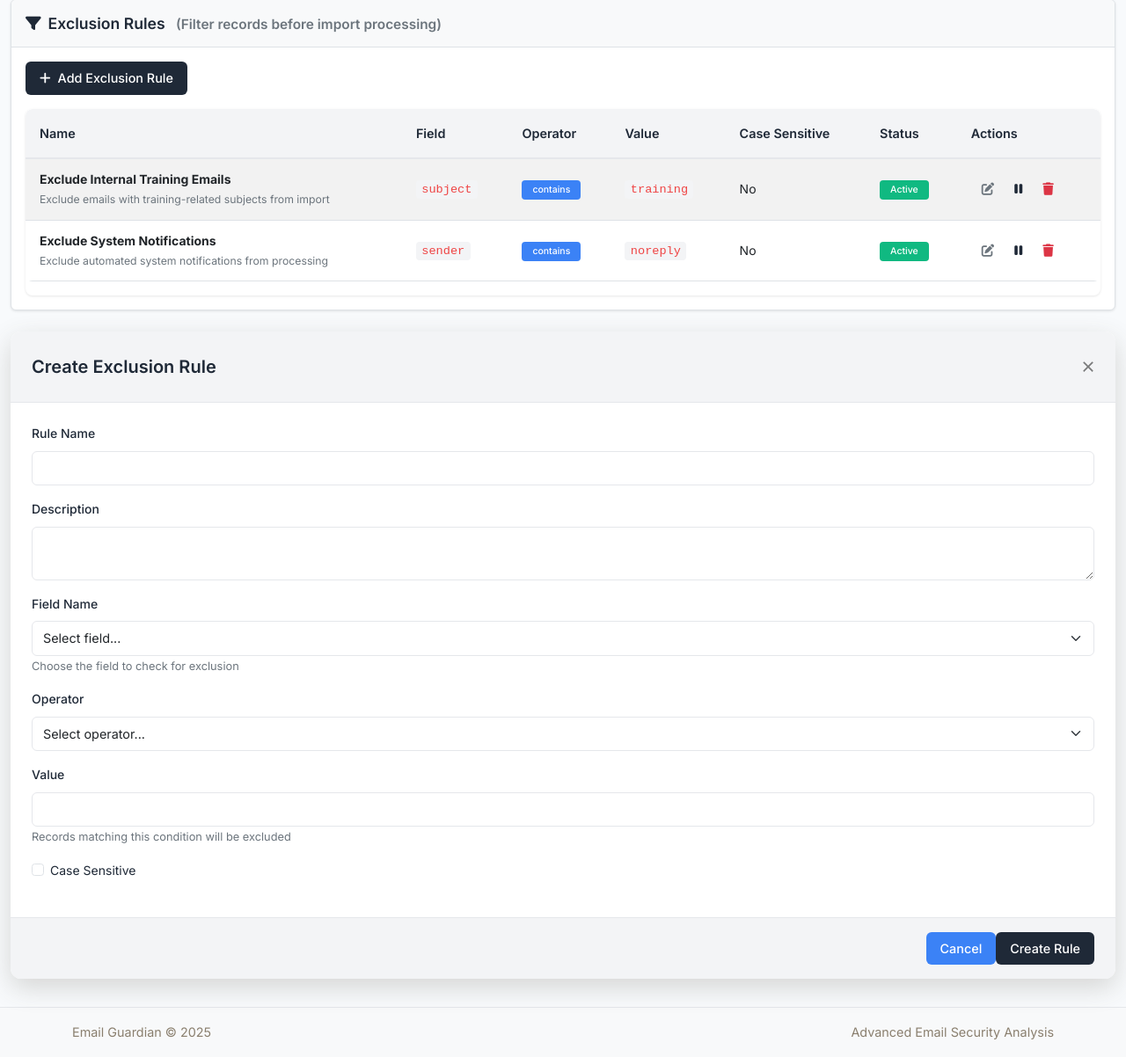
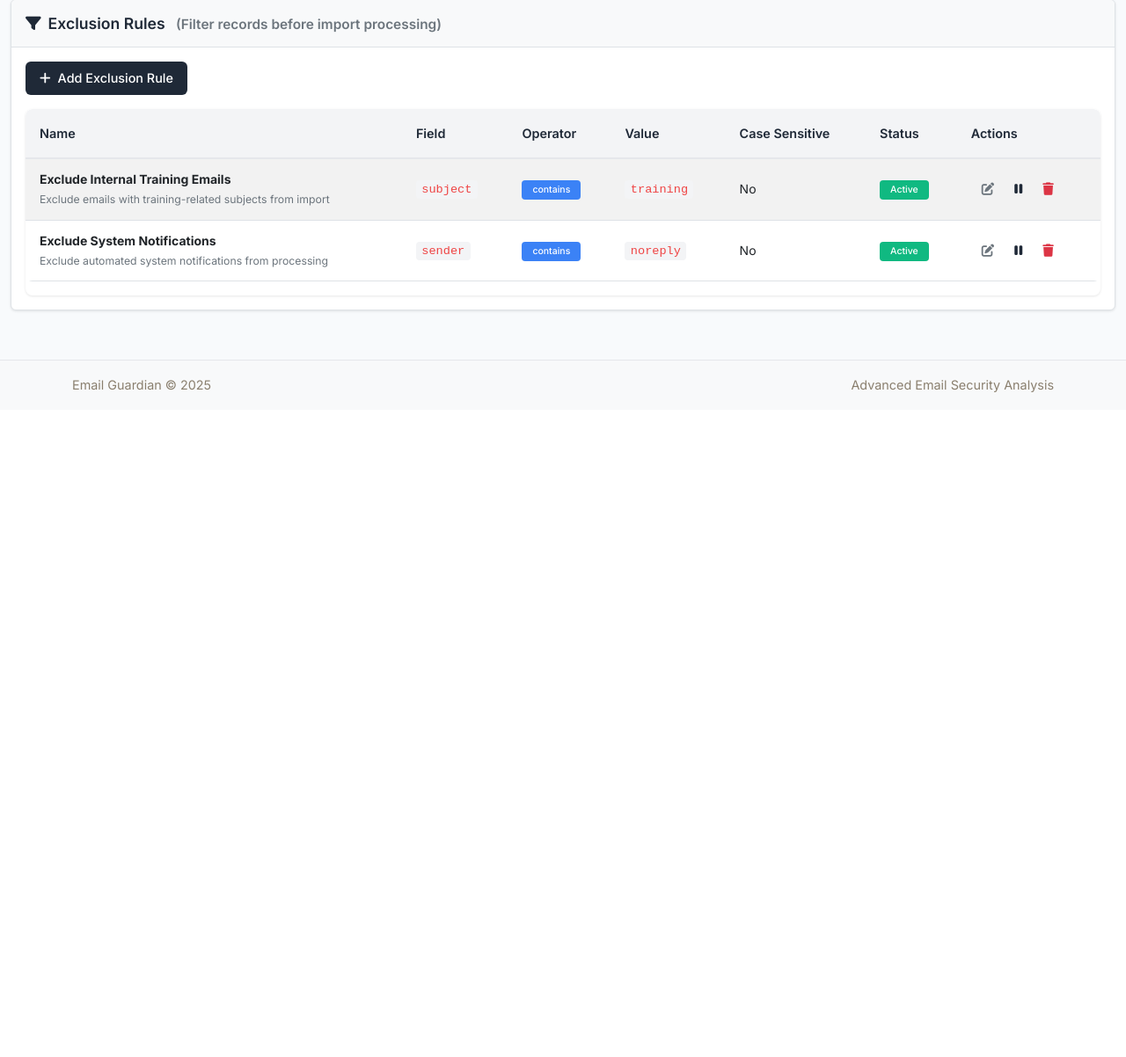
Before and after one commit to Rudolph001/Email_Guardian, a Flask app: page /rules in a window 1280 px wide. Shown: the part 614-1816 px from the top of the page at 88% size. After the commit the page ends 1060 px from the top, so only its background shows below. Run offline with Flask 3, Linux system fonts and the light colour scheme; some libraries are stand-ins or nearby versions.

Commit message:
Assistant checkpoint: Remove duplicate exclusion rule modal
Assistant generated file changes:
- templates/rules.html: Remove duplicate exclusion rule modal at bottom

---

User prompt:

getting errors on my Rule Management keep top buttons with the forms i see at the bottom is a duplicate view for Create Exclusion Rule, the top button have a for this one can be removed

Replit-Commit-Author: Assistant
Replit-Commit-Session-Id: b53d68d7-f5f4-4605-9d7c-2f03a94a987c

```diff
--- a/templates/rules.html
+++ b/templates/rules.html
@@ -308,7 +308,7 @@ function setupExclusionRuleModal(isEdit, rule = null, conditions = null, fieldNa
     // Clear the form
     document.getElementById('exclusionRuleName').value = isEdit && rule ? rule.name : '';
     document.getElementById('exclusionRuleDescription').value = isEdit && rule ? (rule.description || '') : '';
-    document.getElementById('exclusionCaseSensitive').checked = isEdit && rule ? rule.case_sensitive : false;
+    document.getElementById('exclusionRuleCaseSensitive').checked = isEdit && rule ? rule.case_sensitive : false;
 
     // Update modal title and button
     const modalTitle = document.querySelector('#exclusionRuleModal .modal-title');
@@ -532,7 +532,7 @@ function saveExclusionRule() {
 function updateExclusionRule(ruleId) {
     const name = document.getElementById('exclusionRuleName').value.trim();
     const description = document.getElementById('exclusionRuleDescription').value.trim();
-    const caseSensitive = document.getElementById('exclusionCaseSensitive').checked;
+    const caseSensitive = document.getElementById('exclusionRuleCaseSensitive').checked;
 
     if (!name) {
         showAlert('Rule name is required', 'error');
@@ -836,60 +836,6 @@ function showAlert(message, type) {
     }, 5000);
 }
 </script>
-    <div class="modal-dialog">
-        <div class="modal-content">
-            <div class="modal-header">
-                <h5 class="modal-title">Create Exclusion Rule</h5>
-                <button type="button" class="btn-close" data-bs-dismiss="modal"></button>
-            </div>
-            <div class="modal-body">
-                <form id="exclusionRuleForm">
-                    <div class="mb-3">
-                        <label for="exclusionRuleName" class="form-label">Rule Name</label>
-                        <input type="text" class="form-control" id="exclusionRuleName" required>
-                    </div>
-                    <div class="mb-3">
-                        <label for="exclusionRuleDescription" class="form-label">Description</label>
-                        <textarea class="form-control" id="exclusionRuleDescription" rows="2"></textarea>
-                    </div>
-                    <div class="mb-3">
-                        <label for="exclusionRuleField" class="form-label">Field Name</label>
-                        <select class="form-select" id="exclusionRuleField" required>
-                            <option value="">Select field...</option>
-                        </select>
-                        <small class="form-text text-muted">Choose the field to check for exclusion</small>
-                    </div>
-                    <div class="mb-3">
-                        <label for="exclusionRuleOperator" class="form-label">Operator</label>
-                        <select class="form-select" id="exclusionRuleOperator" required>
-                            <option value="">Select operator...</option>
-                            <option value="equals">Equals</option>
-                            <option value="contains">Contains</option>
-                            <option value="not_equals">Not Equals</option>
-                            <option value="starts_with">Starts With</option>
-                            <option value="ends_with">Ends With</option>
-                        </select>
-                    </div>
-                    <div class="mb-3">
-                        <label for="exclusionRuleValue" class="form-label">Value</label>
-                        <input type="text" class="form-control" id="exclusionRuleValue" required>
-                        <small class="form-text text-muted">Records matching this condition will be excluded</small>
-                    </div>
-                    <div class="mb-3 form-check">
-                        <input type="checkbox" class="form-check-input" id="exclusionRuleCaseSensitive">
-                        <label class="form-check-label" for="exclusionRuleCaseSensitive">
-                            Case Sensitive
-                        </label>
-                    </div>
-                </form>
-            </div>
-            <div class="modal-footer">
-                <button type="button" class="btn btn-secondary" data-bs-dismiss="modal">Cancel</button>
-                <button type="button" class="btn btn-primary" onclick="saveExclusionRule()">Create Rule</button>
-            </div>
-        </div>
-    </div>
-</div>
 
 <!-- Rule Creation Modal -->
 <div class="modal fade" id="createRuleModal" tabindex="-1">
```
